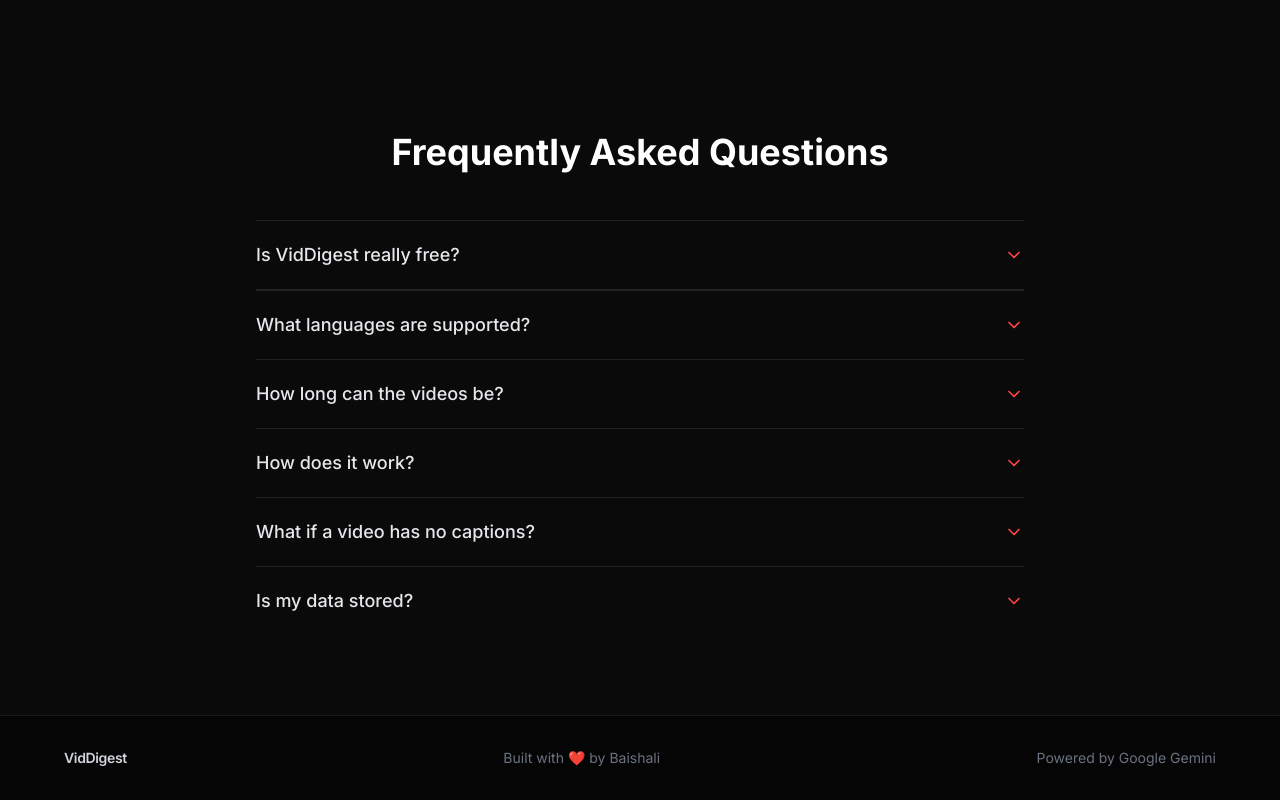
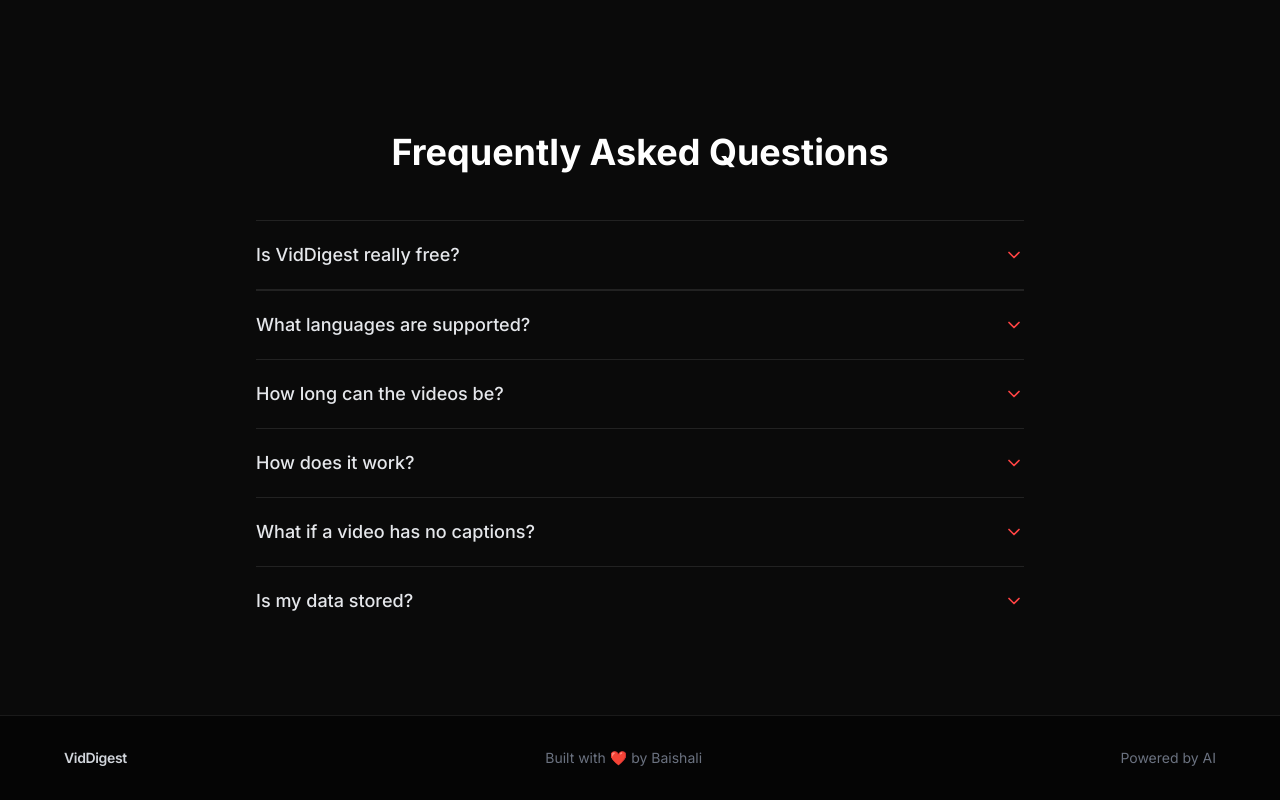
Before and after one commit to Msbroy1601/viddigest, a Next.js app: page / in a window 1280 px wide. Shown: the part 1708-2508 px from the top of the page. Built offline with nearby package versions, Linux system fonts and the light colour scheme.

Commit message:
fix: update footer to say Powered by AI for multi-provider

```diff
--- a/components/sections/footer.tsx
+++ b/components/sections/footer.tsx
@@ -9,7 +9,7 @@
           Built with ❤️ by Baishali
         </span>
         <span>
-          Powered by Google Gemini
+          Powered by AI
         </span>
       </div>
     </footer>
```
